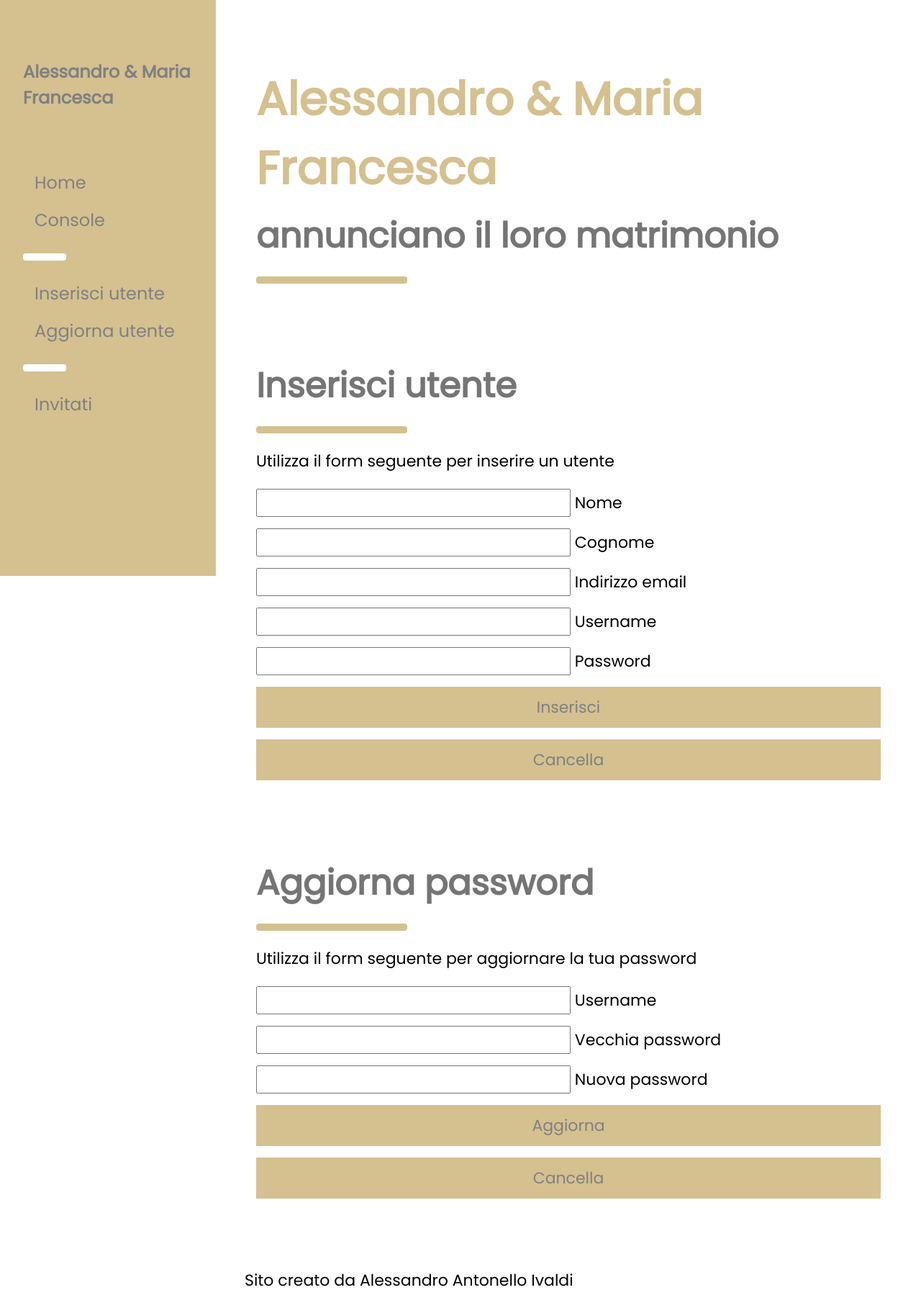
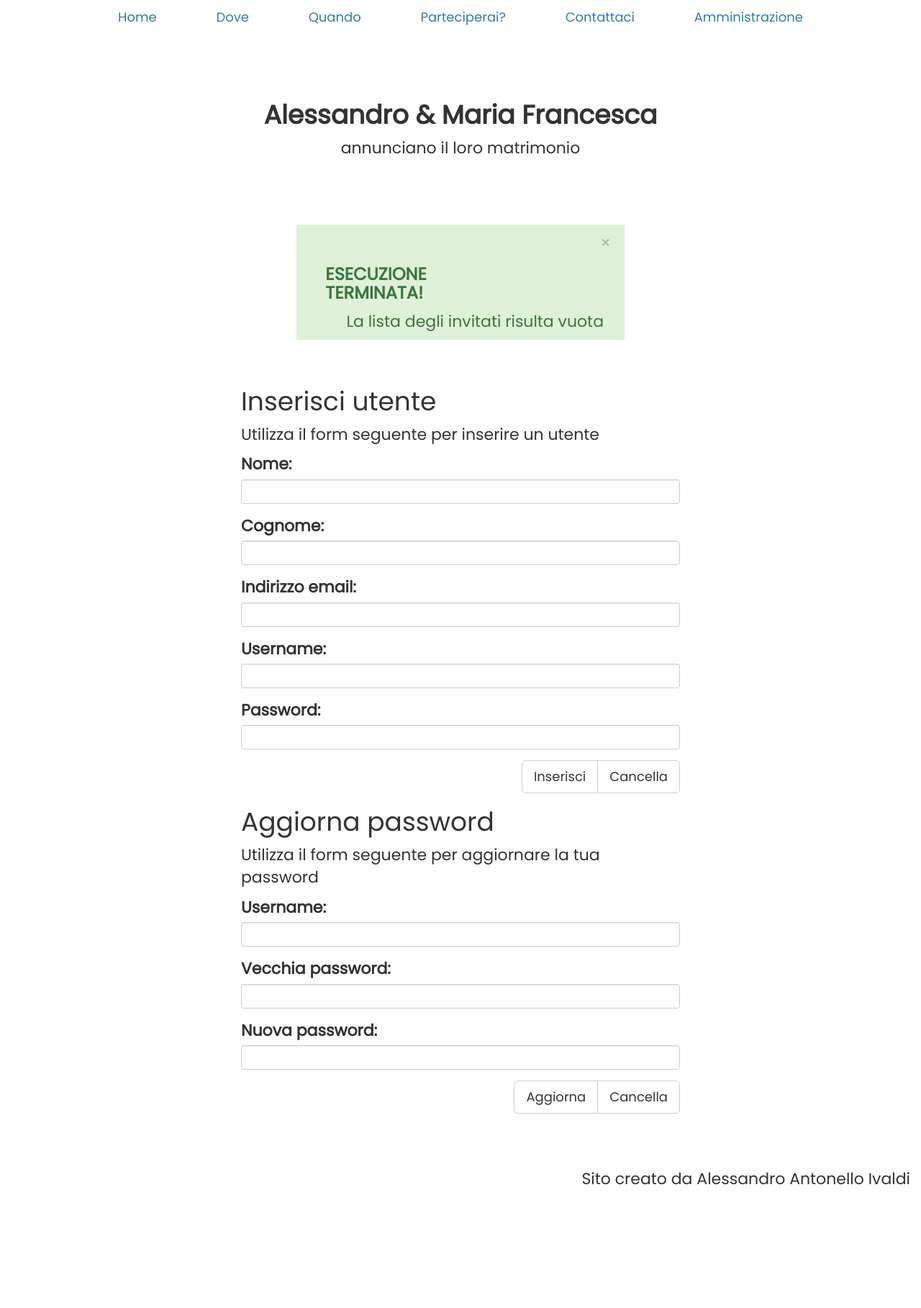
Before and after one commit to ivozzo/wedding-site, a Node server app: page /user/ in a window 1280 px wide. Shown: the whole page at 72% size. After the commit the page ends 1646 px from the top, so only its background shows below. Run offline with Node 20, Linux system fonts and the light colour scheme; the visitor is signed in with stand-in values (Sample User, id 1); some libraries are stand-ins or nearby versions.

Commit message:
Bootstrap compliant pages

```diff
--- a/App/public/views/includes/menu.pug
+++ b/App/public/views/includes/menu.pug
@@ -1,7 +1,7 @@
 div(class="container-fluid menu-bg")
     div(class="row")
       div(class="col-xs-12 col-sm-12 col-md-10 col-md-offset-1 col-lg-10 col-lg-offset-1 menu-bg")
-        nav(class="navbar navbar-fixed-top")
+        nav(class="navbar")
           ul(class="nav nav-pills nav-justified menu-bg")
             li: a(class="btn menu-font menu-font-hover btn-lg" href="/index#home") Home
             li: a(class="btn menu-font menu-font-hover btn-lg" href="/index#where" ) Dove
@@ -13,13 +13,15 @@
                 a(class="dropdown-toggle menu-font menu-font-hover" data-toggle="dropdown" role="button" aria-haspopup="true" aria-expanded="false") Amministrazione
                   span(class="caret")
                 ul(class="dropdown-menu")
-                  li: a(href="/console" class="btn btn-lg") Pagina principale
+                  li: a(href="/console") Pagina principale
                   li(class="divider")
-                  li: a(href="/guest") Ospiti
+                  li: a(href="/guest") Invitati
                   li: a(href="/user") Utenti
+                  li(class="divider")
+                  li: a(href="/guest/list") Lista invitati
             else
               li: a(class="btn menu-font menu-font-hover btn-lg" href="/console") Amministrazione
-      div(class="col-xs-12 col-sm-12 col-md-10 col-md-offset-1 col-lg-10 col-lg-offset-1 menu-bg" style="padding-top: 50px")
+      div(class="col-xs-12 col-sm-12 col-md-10 col-md-offset-1 col-lg-10 col-lg-offset-1 header-title" style="padding-top: 50px")
         div(class="container-fluid")
           div(class="text-center")
             h1: b #{titles.title}
--- a/App/public/views/index.pug
+++ b/App/public/views/index.pug
@@ -7,7 +7,7 @@
     include includes/menu.pug
 
     // HTML Page content
-    div(class="container-fluid")
+    div(class="container-fluid" id="#")
       div(class="row" id="home")
         div(class="col-xs-12 col-sm-12 col-md-4 col-md-offset-2 col-lg-4 col-lg-offset-2 body-element text-center" id="presentation")
           p Con immensa gioia vogliamo invitarti al nostro
--- a/App/public/views/user.pug
+++ b/App/public/views/user.pug
@@ -1,96 +1,59 @@
 html
   head
-    title #{titles.main}
+    include includes/header.pug
 
-  link(href="https://www.w3schools.com/w3css/4/w3.css", rel="stylesheet")
-  link(href="https://fonts.googleapis.com/css?family=Poppins", rel="stylesheet")
-  link(href="../CSS/wedding.css", rel="stylesheet")
-
-  body
-
-    // HTML Sidebar/menu
-    nav(class="w3-sidebar w3-pearl w3-collapse w3-top w3-large w3-padding"
-      style="z-index:3;width:300px;font-weight:bold;"
-      id="mySidebar")
-      a(href="javascript:void(0)" onclick="w3_close()" class="w3-button w3-hide-large w3-display-topleft" style="width:100%;font-size:22px") Close Menu
-      div(class="w3-container")
-        h3(class="w3-padding-64")
-          b #{titles.title}
-        h3(class="w3-bar-block")
-          a(href="/" onclick="w3_close()" class="w3-bar-item w3-button w3-hover-sand") Home
-          a(href="/console" onclick="w3_close()" class="w3-bar-item w3-button w3-hover-sand") Console
-          hr(style="width:50px;border:5px solid white" class="w3-round")
-          a(href="#insert" onclick="w3_close()" class="w3-bar-item w3-button w3-hover-sand") Inserisci utente
-          a(href="#update" onclick="w3_close()" class="w3-bar-item w3-button w3-hover-sand") Aggiorna utente
-          hr(style="width:50px;border:5px solid white" class="w3-round")
-          a(href="/guest" onclick="w3_close()" class="w3-bar-item w3-button w3-hover-sand") Invitati
-
-    // HTML Top menu on small screens
-    header(class="w3-container w3-top w3-hide-large w3-pearl w3-xlarge w3-padding")
-      a(href="javascript:void(0)" class="w3-button w3-sand w3-margin-right" onclick="w3_open()")    <a href="javascript:void(0)" class="w3-button w3-sand w3-margin-right" onclick="w3_open()">☰
-      span #{titles.subtitle}
-
-    // HTML Overlay effect when opening sidebar on small screens
-    div(class="w3-overlay w3-hide-large" onclick="w3_close()" style="cursor:pointer" title="Close side menu" id="myOverlay")
-
-    // HTML Page content
-    div(class="w3-main" style="margin-left:340px;margin-right:40px")
-
-      // Header
-      div(class="w3-container" style="margin-top:80px" id="showcase")
-        h1(class="w3-jumbo w3-text-pearl")
-          b #{titles.title}
-        h1(class="w3-xxxlarge w3-text-gray")
-          b #{titles.subtitle}
-        hr(style="width:200px;border:5px solid #d5c090" class="w3-round")
+  body(class="body-bg")
+    include includes/menu.pug
 
       include includes/notifications.pug
 
-      // Insert users
-      div(class="w3-container" id="insert" style="margin-top:75px")
-        h1(class="w3-xxxlarge w3-text-gray"): b Inserisci utente
-        hr(style="width:200px;border:5px solid #d5c090" class="w3-round")
-        p Utilizza il form seguente per inserire un utente
+    // HTML Page content
+    div(class="container-fluid" id="#")
+      // First row
+      div(class="row")
+        // Insert users
+        div(class="col-xs-10 col-xs-offset-1 col-sm-10 col-xs-offset-1 col-md-6 col-md-offset-3 col-lg-6 col-lg-offset-3 body-element" id="insert")
+          div(class="console-title"): h1 Inserisci utente
+          p Utilizza il form seguente per inserire un utente
+          form(action="/user/insert" method="POST" type="application/x-www-form-urlencoded")
+            div(class="form-group")
+              label(for="name")  Nome:
+              input(name="Name" type="text" id="name" class="form-control")
+            div(class="form-group")
+              label(for="surname")  Cognome:
+              input(name="Surname" type="text" id="surname" class="form-control")
+            div(class="form-group")
+              label(for="email")  Indirizzo email:
+              input(name="Email" type="text" id="email" class="form-control")
+            div(class="form-group")
+              label(for="username")  Username:
+              input(name="Username" type="text" id="username" class="form-control")
+            div(class="form-group")
+              label(for="Password")  Password:
+              input(name="Password" type="text" id="password" class="form-control")
+            div(class="btn-group btn-group-lg pull-right")
+              button(type="submit" value="Inserisci" class="btn btn-default") Inserisci
+              button(type="reset" value="Cancella" class="btn btn-default") Cancella
 
-        // Form
-        form(action="/user/insert" method="POST" type="application/x-www-form-urlencoded")
-          div(class="w3-section")
-            input(name="Name" type="text" id="name")
-            label(for="name")  Nome
-          div(class="w3-section")
-            input(name="Surname" type="text" id="surname")
-            label(for="surname")  Cognome
-          div(class="w3-section")
-            input(name="Email" type="text" id="email")
-            label(for="email")  Indirizzo email
-          div(class="w3-section")
-            input(name="Username" type="text" id="username")
-            label(for="username")  Username
-          div(class="w3-section")
-            input(name="Password" type="text" id="password")
-            label(for="Password")  Password
-          button(type="submit" value="Inserisci" class="w3-button w3-block w3-padding-large w3-pearl w3-margin-bottom") Inserisci
-          button(type="reset" value="Cancella" class="w3-button w3-block w3-padding-large w3-pearl w3-margin-bottom") Cancella
-
-      // Update users
-      div(class="w3-container" id="update" style="margin-top:75px")
-        h1(class="w3-xxxlarge w3-text-gray"): b Aggiorna password
-        hr(style="width:200px;border:5px solid #d5c090" class="w3-round")
-        p Utilizza il form seguente per aggiornare la tua password
-
-        // Form
-        form(action="/user/update" method="POST" type="application/x-www-form-urlencoded")
-          div(class="w3-section")
-            input(name="Username" type="text" id="username")
-            label(for="username")  Username
-          div(class="w3-section")
-            input(name="oldPassword" type="password" id="oldPassword")
-            label(for="oldPassword")  Vecchia password
-          div(class="w3-section")
-            input(name="newPassword" type="password" id="newPassword")
-            label(for="newPassword")  Nuova password
-          button(type="submit" value="Aggiorna" class="w3-button w3-block w3-padding-large w3-pearl w3-margin-bottom") Aggiorna
-          button(type="reset" value="Cancella" class="w3-button w3-block w3-padding-large w3-pearl w3-margin-bottom") Cancella
+      // Second row
+      div(class="row")
+        // Update users
+        div(class="col-xs-10 col-xs-offset-1 col-sm-10 col-xs-offset-1 col-md-6 col-md-offset-3 col-lg-6 col-lg-offset-3 body-element" id="update")
+          div(class="console-title"): h1 Aggiorna password
+          p Utilizza il form seguente per aggiornare la tua password
+          form(action="/user/update" method="POST" type="application/x-www-form-urlencoded")
+            div(class="form-group")
+              label(for="username")  Username:
+              input(name="Username" type="text" id="username" class="form-control")
+            div(class="form-group")
+              label(for="oldPassword")  Vecchia password:
+              input(name="oldPassword" type="password" id="oldPassword" class="form-control")
+            div(class="form-group")
+              label(for="newPassword")  Nuova password:
+              input(name="newPassword" type="password" id="newPassword" class="form-control")
+            div(class="btn-group btn-group-lg pull-right")
+              button(type="submit" value="Aggiorna" class="btn btn-default") Aggiorna
+              button(type="reset" value="Cancella" class="btn btn-default") Cancella
 
       include includes/footer.pug
 
```
Also changed, not shown: App/public/views/guest-update.pug (+36 -72 lines), App/public/views/guest.pug (+5 -5 lines), App/public/views/list.pug (+29 -57 lines).
